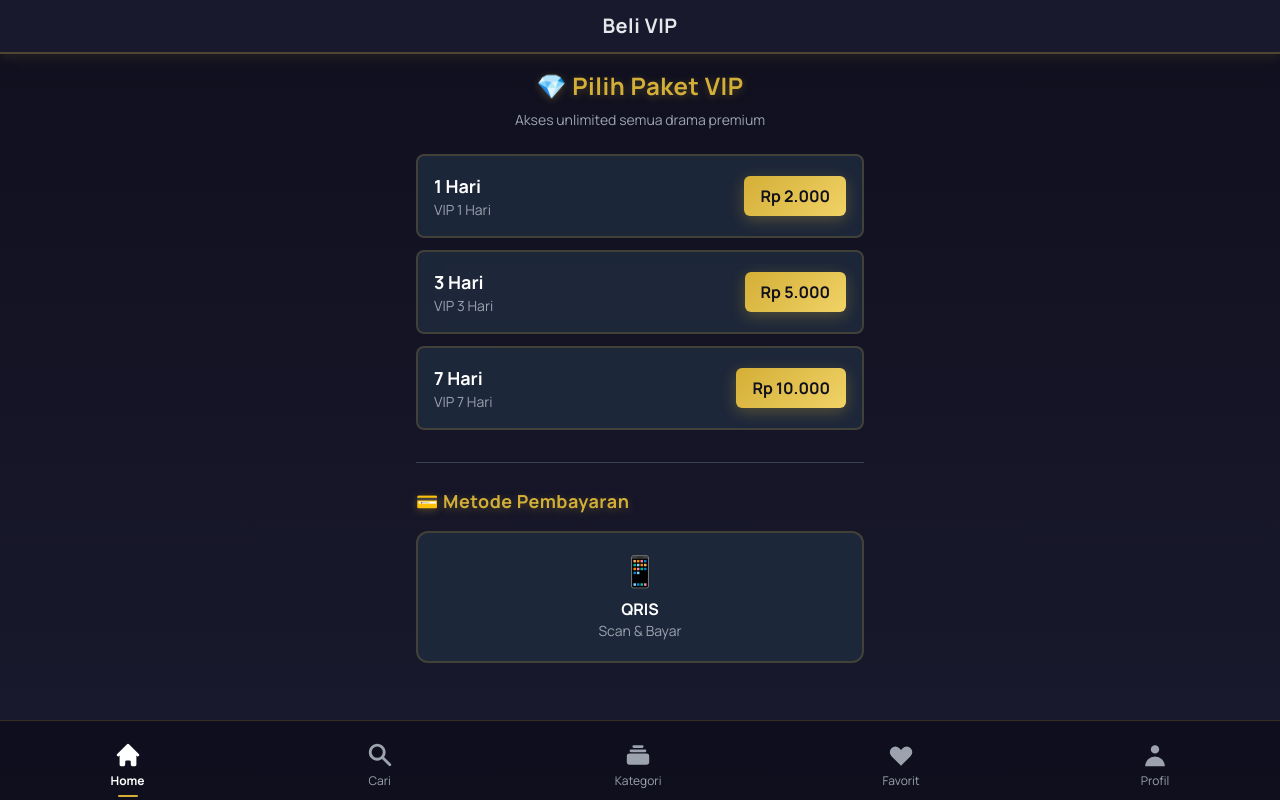
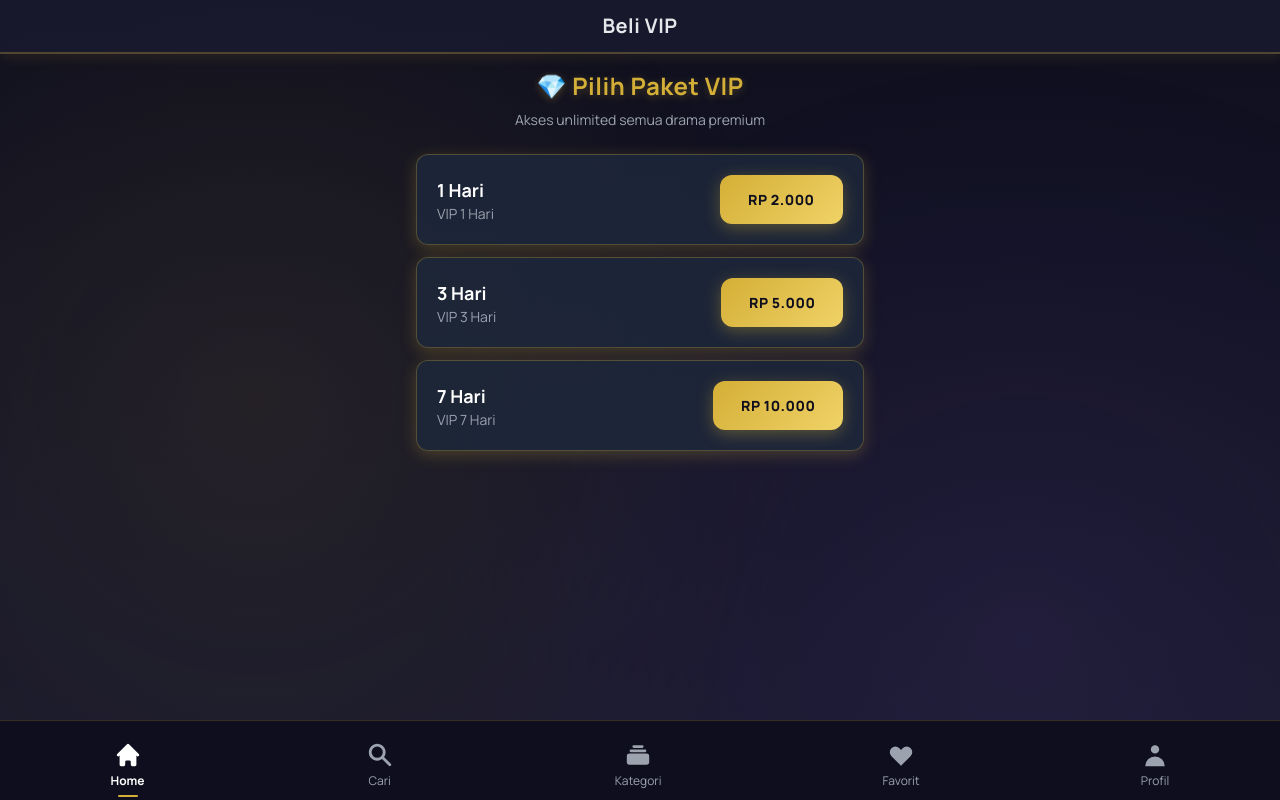
Before and after one commit to dikot0911/Dramamu, a website: page frontend/payment.html in a window 1280 px wide. Drawn offline with nearby package versions, Linux system fonts and the light colour scheme; a script that the page names is missing.

Commit message:
Update payment.html

```diff
--- a/frontend/payment.html
+++ b/frontend/payment.html
@@ -13,6 +13,7 @@
     <link href="https://fonts.googleapis.com/css2?family=Manrope:wght@400;600;700;800&display=swap" rel="stylesheet">
     <script src="https://telegram.org/js/telegram-web-app.js"></script>
     <script src="config.js"></script>
+    <link rel="stylesheet" href="premium-styles.css">
     <style>
         body {
             background: linear-gradient(180deg, #0f0f1e 0%, #1a1a2e 100%);
@@ -28,58 +29,6 @@
             background: rgba(26, 26, 46, 0.95) !important;
             border-bottom: 2px solid rgba(212, 175, 55, 0.3) !important;
             box-shadow: 0 4px 12px rgba(212, 175, 55, 0.1) !important;
-        }
-
-        .paket-vip {
-            background: rgba(30, 41, 59, 0.95);
-            border: 2px solid rgba(212, 175, 55, 0.2);
-            transition: all 0.3s cubic-bezier(0.4, 0, 0.2, 1);
-            backdrop-filter: blur(10px);
-        }
-
-        .paket-vip:hover {
-            border-color: rgba(212, 175, 55, 0.5);
-            transform: translateY(-3px);
-            box-shadow: 0 12px 30px rgba(212, 175, 55, 0.3);
-            background: rgba(30, 41, 59, 1);
-        }
-
-        .paket-vip button {
-            background: linear-gradient(135deg, #d4af37 0%, #f0d266 100%);
-            color: #0f0f1e;
-            font-weight: 700;
-            transition: all 0.3s cubic-bezier(0.4, 0, 0.2, 1);
-            border: none;
-            cursor: pointer;
-            box-shadow: 0 4px 15px rgba(212, 175, 55, 0.3);
-        }
-
-        .paket-vip button:hover {
-            transform: translateY(-3px);
-            box-shadow: 0 8px 25px rgba(212, 175, 55, 0.6);
-        }
-
-        .payment-method {
-            background: rgba(30, 41, 59, 0.95);
-            border: 2px solid rgba(212, 175, 55, 0.2);
-            padding: 20px;
-            border-radius: 12px;
-            text-align: center;
-            cursor: pointer;
-            transition: all 0.3s cubic-bezier(0.4, 0, 0.2, 1);
-            backdrop-filter: blur(10px);
-        }
-
-        .payment-method:hover {
-            border-color: rgba(212, 175, 55, 0.6);
-            background: rgba(30, 41, 59, 1);
-            transform: translateY(-3px);
-            box-shadow: 0 8px 25px rgba(212, 175, 55, 0.3);
-        }
-
-        .payment-method img {
-            height: 40px;
-            margin-bottom: 12px;
         }
 
         .title-section {
@@ -111,51 +60,40 @@
                     <p class="text-sm text-gray-400">Akses unlimited semua drama premium</p>
                 </div>
 
-                <div class="space-y-3 mb-8">
-                    <div class="paket-vip p-4 rounded-lg">
+                <div class="space-y-3">
+                    <div class="luxury-card">
                         <div class="flex justify-between items-center">
                             <div>
                                 <h2 class="font-bold text-white text-lg">1 Hari</h2>
                                 <p class="text-sm text-gray-400">VIP 1 Hari</p>
                             </div>
-                            <button onclick="beliPaket(1, 2000, 'VIP 1 Hari')" class="py-2 px-4 rounded-md">
+                            <button onclick="beliPaket(1, 2000, 'VIP 1 Hari')" class="premium-btn">
                                 Rp 2.000
                             </button>
                         </div>
                     </div>
 
-                    <div class="paket-vip p-4 rounded-lg">
+                    <div class="luxury-card">
                         <div class="flex justify-between items-center">
                             <div>
                                 <h2 class="font-bold text-white text-lg">3 Hari</h2>
                                 <p class="text-sm text-gray-400">VIP 3 Hari</p>
                             </div>
-                            <button onclick="beliPaket(2, 5000, 'VIP 3 Hari')" class="py-2 px-4 rounded-md">
+                            <button onclick="beliPaket(2, 5000, 'VIP 3 Hari')" class="premium-btn">
                                 Rp 5.000
                             </button>
                         </div>
                     </div>
 
-                    <div class="paket-vip p-4 rounded-lg">
+                    <div class="luxury-card">
                         <div class="flex justify-between items-center">
                             <div>
                                 <h2 class="font-bold text-white text-lg">7 Hari</h2>
                                 <p class="text-sm text-gray-400">VIP 7 Hari</p>
                             </div>
-                            <button onclick="beliPaket(3, 10000, 'VIP 7 Hari')" class="py-2 px-4 rounded-md">
+                            <button onclick="beliPaket(3, 10000, 'VIP 7 Hari')" class="premium-btn">
                                 Rp 10.000
                             </button>
-                        </div>
-                    </div>
-                </div>
-
-                <div class="mt-8 pt-6 border-t border-gray-700">
-                    <h2 class="text-lg font-bold title-section mb-4">💳 Metode Pembayaran</h2>
-                    <div class="grid grid-cols-1 gap-3">
-                        <div class="payment-method" onclick="beliPaket(null, null, null, 'QRIS')">
-                            <div class="text-3xl mb-2">📱</div>
-                            <p class="font-bold text-white">QRIS</p>
-                            <p class="text-sm text-gray-400">Scan & Bayar</p>
                         </div>
                     </div>
                 </div>
@@ -210,19 +148,13 @@
 
         loadDokuScript();
 
-        async function beliPaket(paketId, harga, namaPaket, method) {
+        async function beliPaket(paketId, harga, namaPaket) {
             if (!dokuScriptLoaded) {
                 alert('Sistem pembayaran sedang dimuat. Silakan tunggu sebentar dan coba lagi.');
                 return;
             }
 
-            // Jika diklik QRIS button tanpa package, tampilkan alert
-            if (method === 'QRIS' && !paketId) {
-                alert('Silakan pilih paket VIP terlebih dahulu!');
-                return;
-            }
-
-            console.log(`Mencoba beli: ${namaPaket} (Rp ${harga}) via ${method || 'default'}`);
+            console.log(`Mencoba beli: ${namaPaket} (Rp ${harga})`);
 
             const paymentData = {
                 telegram_id: telegram_id,
```
